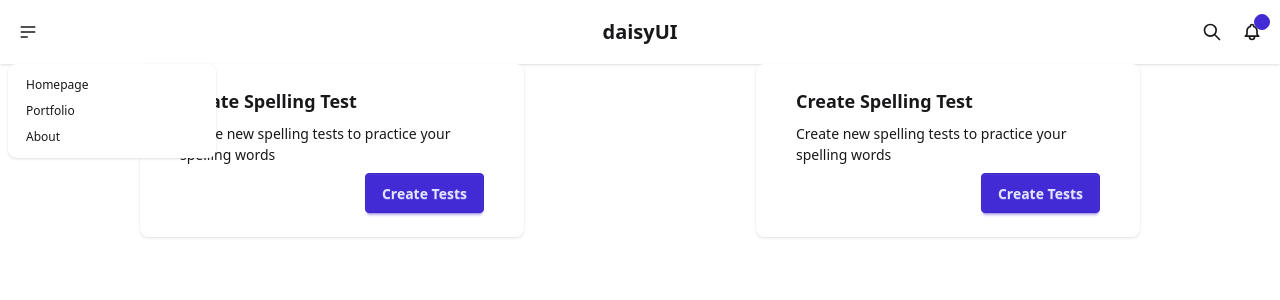
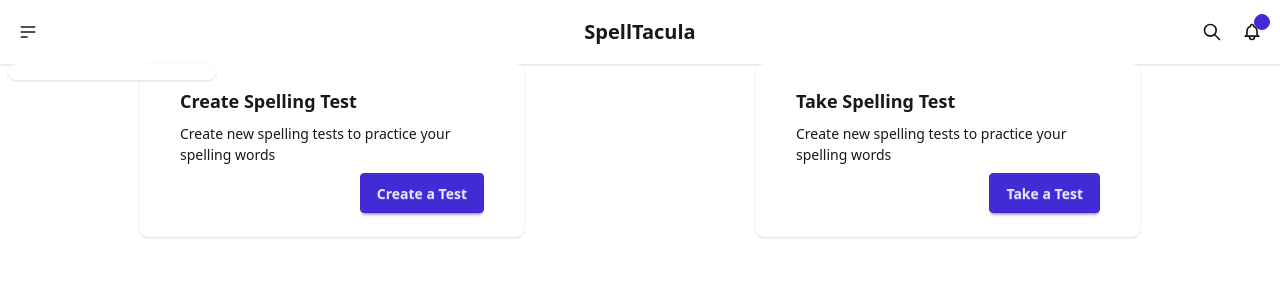
Before and after one commit to rrisch/Spelltacula, a Vue app: page / in a window 1280 px wide. Both pictures are taken after a click on the button 28 px from the left and 32 px from the top of the page. Shown: the top 300 px of the page. Built offline with nearby package versions, Linux system fonts and the light colour scheme.

Commit message:
routes in constants, test class unit tests

```diff
--- a/src/App.vue
+++ b/src/App.vue
@@ -1,37 +1,9 @@
 <script setup lang="ts">
-
+import NavBar from "./components/NavBar/nav-bar.vue";
 </script>
 
 <template>
-  <div class="navbar bg-base-100 shadow-sm">
-    <div class="navbar-start">
-      <div class="dropdown">
-        <div tabindex="0" role="button" class="btn btn-ghost btn-circle">
-          <svg xmlns="http://www.w3.org/2000/svg" class="h-5 w-5" fill="none" viewBox="0 0 24 24" stroke="currentColor"> <path stroke-linecap="round" stroke-linejoin="round" stroke-width="2" d="M4 6h16M4 12h16M4 18h7" /> </svg>
-        </div>
-        <ul
-            tabindex="0"
-            class="menu menu-sm dropdown-content bg-base-100 rounded-box z-1 mt-3 w-52 p-2 shadow">
-          <li><a>Homepage</a></li>
-          <li><a>Portfolio</a></li>
-          <li><a>About</a></li>
-        </ul>
-      </div>
-    </div>
-    <div class="navbar-center">
-      <a class="btn btn-ghost text-xl">daisyUI</a>
-    </div>
-    <div class="navbar-end">
-      <button class="btn btn-ghost btn-circle">
-        <svg xmlns="http://www.w3.org/2000/svg" class="h-5 w-5" fill="none" viewBox="0 0 24 24" stroke="currentColor"> <path stroke-linecap="round" stroke-linejoin="round" stroke-width="2" d="M21 21l-6-6m2-5a7 7 0 11-14 0 7 7 0 0114 0z" /> </svg>
-      </button>
-      <button class="btn btn-ghost btn-circle">
-        <div class="indicator">
-          <svg xmlns="http://www.w3.org/2000/svg" class="h-5 w-5" fill="none" viewBox="0 0 24 24" stroke="currentColor"> <path stroke-linecap="round" stroke-linejoin="round" stroke-width="2" d="M15 17h5l-1.405-1.405A2.032 2.032 0 0118 14.158V11a6.002 6.002 0 00-4-5.659V5a2 2 0 10-4 0v.341C7.67 6.165 6 8.388 6 11v3.159c0 .538-.214 1.055-.595 1.436L4 17h5m6 0v1a3 3 0 11-6 0v-1m6 0H9" /> </svg>
-          <span class="badge badge-xs badge-primary indicator-item"></span>
-        </div>
-      </button>
-    </div>
-  </div>
+
+<nav-bar></nav-bar>
 <router-view></router-view>
 </template>
--- /dev/null
+++ b/src/components/NavBar/nav-bar.vue
@@ -0,0 +1,42 @@
+<script setup lang="ts">
+
+
+</script>
+
+<template>
+  <div class="navbar bg-base-100 shadow-sm">
+    <div class="navbar-start">
+      <div class="dropdown">
+        <div tabindex="0" role="button" class="btn btn-ghost btn-circle">
+          <svg xmlns="http://www.w3.org/2000/svg" class="h-5 w-5" fill="none" viewBox="0 0 24 24" stroke="currentColor"> <path stroke-linecap="round" stroke-linejoin="round" stroke-width="2" d="M4 6h16M4 12h16M4 18h7" /> </svg>
+        </div>
+        <ul
+            tabindex="0"
+            class="menu menu-sm dropdown-content bg-base-100 rounded-box z-1 mt-3 w-52 p-2 shadow">
+<!--          <li v-for="feature in navFeatures">-->
+<!--            <a>{{feature.name}}</a>-->
+<!--          </li>-->
+
+        </ul>
+      </div>
+    </div>
+    <div class="navbar-center">
+      <a class="btn btn-ghost text-xl">SpellTacula</a>
+    </div>
+    <div class="navbar-end">
+      <button class="btn btn-ghost btn-circle">
+        <svg xmlns="http://www.w3.org/2000/svg" class="h-5 w-5" fill="none" viewBox="0 0 24 24" stroke="currentColor"> <path stroke-linecap="round" stroke-linejoin="round" stroke-width="2" d="M21 21l-6-6m2-5a7 7 0 11-14 0 7 7 0 0114 0z" /> </svg>
+      </button>
+      <button class="btn btn-ghost btn-circle">
+        <div class="indicator">
+          <svg xmlns="http://www.w3.org/2000/svg" class="h-5 w-5" fill="none" viewBox="0 0 24 24" stroke="currentColor"> <path stroke-linecap="round" stroke-linejoin="round" stroke-width="2" d="M15 17h5l-1.405-1.405A2.032 2.032 0 0118 14.158V11a6.002 6.002 0 00-4-5.659V5a2 2 0 10-4 0v.341C7.67 6.165 6 8.388 6 11v3.159c0 .538-.214 1.055-.595 1.436L4 17h5m6 0v1a3 3 0 11-6 0v-1m6 0H9" /> </svg>
+          <span class="badge badge-xs badge-primary indicator-item"></span>
+        </div>
+      </button>
+    </div>
+  </div>
+</template>
+
+<style scoped>
+
+</style>
--- a/src/components/feature-card.vue
+++ b/src/components/feature-card.vue
@@ -1,8 +1,16 @@
 <script setup lang="ts">
 import  featureCardModel from '../models/feature.ts'
+import router from "../router";
 const props = defineProps({
   feature: { type: featureCardModel, required: true }
-})
+});
+
+
+ function onActionClick():void {
+   if (!props.feature.route) return;
+   router.push(props.feature.route)
+ }
+
 
 
 </script>
@@ -16,7 +24,7 @@ const props = defineProps({
       <h2 class="card-title">{{ feature.title }}</h2>
       <p>{{feature.description}}</p>
       <div class="card-actions justify-end">
-        <button class="btn btn-primary">{{feature.actionText}}</button>
+        <button @click="onActionClick" class="btn btn-primary">{{feature.actionText}}</button>
       </div>
     </div>
   </div>
--- a/src/constants/current-features.ts
+++ b/src/constants/current-features.ts
@@ -1,6 +1,20 @@
 import feature from "../models/feature.ts";
+import {appRoute} from "../models/app-route.ts";
+import HomeView from "../views/home.vue";
+import CreateTest from "../views/create-test.vue";
+import TakeTest from "../views/take-test.vue";
 
+export enum routeNames{
+    Home,
+    CreateTests,
+    TakeTest
+}
+export  const applicationRoutes:appRoute[] =[
+    new appRoute(routeNames.Home, "Home","Spelltacula Home","/",HomeView),
+    new appRoute(routeNames.CreateTests, "Create","Create Tests","/test/create",CreateTest),
+    new appRoute(routeNames.TakeTest, "Take","Take Tests","/test/take",TakeTest),
+];
 export const features: feature[] =[
-    new feature("Create Spelling Test","Create new spelling tests to practice your spelling words","","Create Tests"),
-    new feature("Create Spelling Test","Create new spelling tests to practice your spelling words","","Create Tests"),
+    new feature("Create Spelling Test","Create new spelling tests to practice your spelling words","","Create a Test",applicationRoutes.find(x => x.route == routeNames.CreateTests)?.url),
+    new feature("Take Spelling Test","Create new spelling tests to practice your spelling words","","Take a Test",applicationRoutes.find(x => x.route == routeNames.TakeTest)?.url)
 ];
--- /dev/null
+++ b/src/models/app-route.ts
@@ -0,0 +1,31 @@
+import type {Component } from "vue";
+import type {routeNames} from "../constants/current-features.ts";
+
+export  class appRoute{
+    route: routeNames;
+    name:string ="";
+    description:string="";
+    url:string="";
+    component:Component;
+
+    constructor(route:routeNames,name:string,description:string,url:string,component:Component) {
+        if(!this.isValid(name,description,url,component)){
+            throw new Error(`Arguments for the "${name}" route are invalid`);
+        }
+
+        this.route=route;
+        this.name=name;
+        this.description=description;
+        this.url=url;
+        this.component=component;
+    }
+
+    private isValid(name:string,description:string,url:string,component:Component):boolean{
+        if (!name || name.length == 0) return false;
+        if (!description || description.length == 0) return false;
+        if (!url || url.length == 0) return false;
+        return component != undefined;
+
+    }
+
+}
--- a/src/models/feature.ts
+++ b/src/models/feature.ts
@@ -3,12 +3,14 @@ export default class feature {
     description: string;
     iconClass: string;
     actionText: string;
+    route?:string;
 
-    constructor(title: string, description: string, iconClass: string, actionText: string) {
+    constructor(title: string, description: string, iconClass: string, actionText: string,route?:string) {
         this.title = title;
         this.description = description;
         this.iconClass = iconClass;
         this.actionText = actionText;
+        this.route=route;
     }
 
 }
--- a/src/models/spelling/spelling-test.ts
+++ b/src/models/spelling/spelling-test.ts
@@ -26,7 +26,8 @@ export class spellingTest implements iTest {
     }
 
     gradeTest(): number {
-        return (this.testItems.filter((i: iTestAnswer) => i.isCorrect()).length / this.testItems.length) * 100;
+        this.score =(this.testItems.filter((i: iTestAnswer) => i.isCorrect()).length / this.testItems.length) * 100;
+        return this.score;
     }
 
     startTest(): void {
--- a/src/router/index.ts
+++ b/src/router/index.ts
@@ -1,12 +1,7 @@
 import { createMemoryHistory, createRouter } from 'vue-router'
+import {applicationRoutes} from "../constants/current-features.ts";
 
-import HomeView from '../views/home.vue'
-
-
-const routes = [
-    { path: '/', component: HomeView },
-]
-
+const routes=applicationRoutes.map( item => ({ path: item.url, component: item.component }));
 const router = createRouter({
     history: createMemoryHistory(),
     routes,
--- /dev/null
+++ b/src/views/create-test.vue
@@ -0,0 +1,11 @@
+<script setup lang="ts">
+
+</script>
+
+<template>
+Create
+</template>
+
+<style scoped>
+
+</style>
--- a/src/views/home.vue
+++ b/src/views/home.vue
@@ -1,13 +1,11 @@
 
 <script setup lang="ts">
 // TypeScript enabled
-import  featureCardModel from "../models/feature.ts";
+import {features} from "../constants/current-features.ts"
 import FeatureCard from "../components/feature-card.vue";
 
-const features: featureCardModel[] =[
-    new featureCardModel("Create Spelling Test","Create new spelling tests to practice your spelling words","","Create Tests"),
-  new featureCardModel("Create Spelling Test","Create new spelling tests to practice your spelling words","","Create Tests"),
-];
+
+
 </script>
 
 
--- /dev/null
+++ b/src/views/take-test.vue
@@ -0,0 +1,11 @@
+<script setup lang="ts">
+
+</script>
+
+<template>
+take
+</template>
+
+<style scoped>
+
+</style>
```
